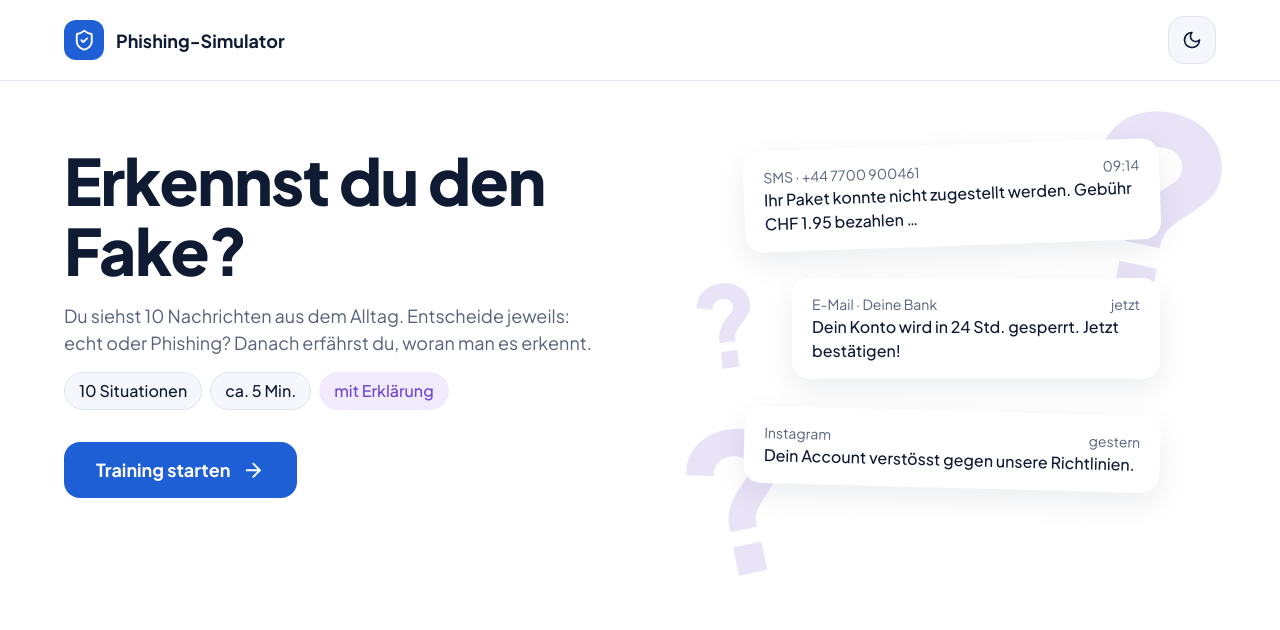
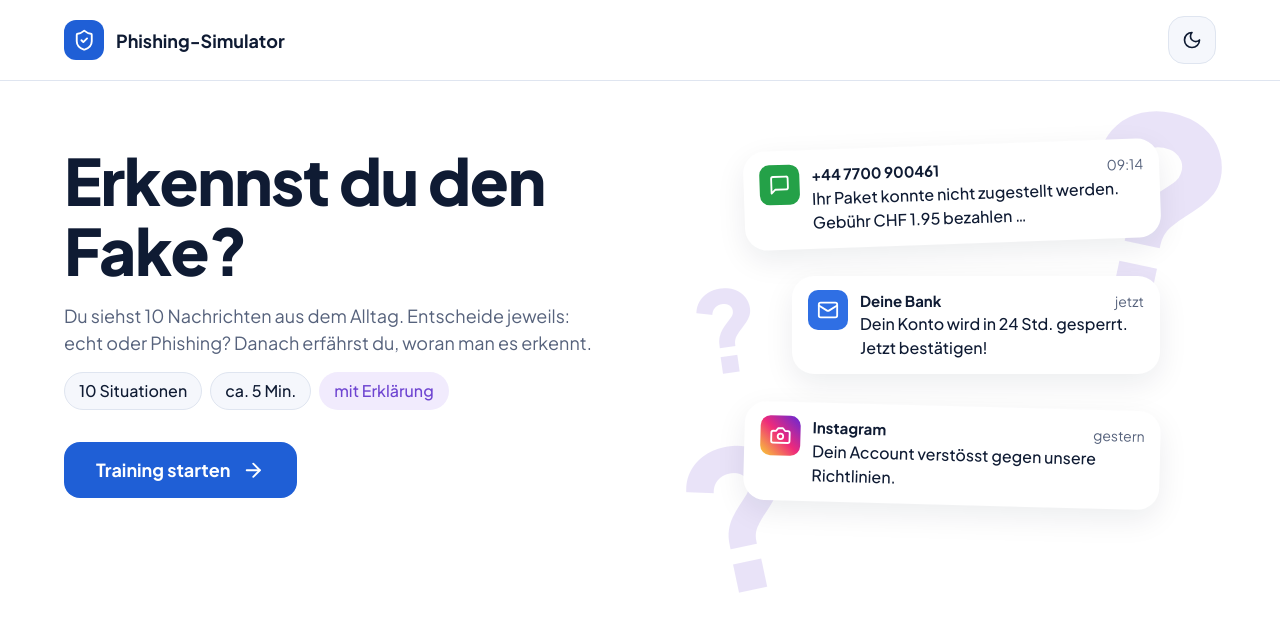
Before and after one commit to ricardo4raus/PhishingApp, a plain HTML site: page index.html in a window 1280 px wide. Drawn offline with Linux system fonts and the light colour scheme.

Commit message:
Beispielnachrichten auf der Startseite als Benachrichtigungen
- Die drei Beispielnachrichten sehen aus wie Benachrichtigungen auf dem
  Handy: App-Symbol links, Absender fett mit Zeit, Text darunter
- App-Symbole als neutrale Lucide-Icons auf farbigen Flächen (keine Logos):
  SMS eckige Sprechblase auf Grün, E-Mail Briefumschlag auf Blau,
  Instagram Kamera auf dem Instagram-Farbverlauf
- Farbverlauf als Variable --verlauf-instagram, auch für den Profilbild-Ring
- Dokumentation: app-aufbau, Änderungsprotokoll (inkl. Hash 14180f3)

```diff
--- a/css/style.css
+++ b/css/style.css
@@ -31,6 +31,11 @@
   --farbe-whatsapp-blase: #ffffff;
   --farbe-whatsapp-hinweis: #fff3c4;
   --farbe-instagram-blase: #efefef;
+  --verlauf-instagram: linear-gradient(45deg, #f9ce34, #ee2a7b, #6228d7);
+
+  --farbe-app-symbol: #ffffff;
+  --farbe-app-sms: #24a148;
+  --farbe-app-email: #2f6fe4;
 
   --radius-button: 16px;
   --radius-karte: 24px;
@@ -881,7 +886,7 @@ button {
   height: 44px;
   padding: 2px;
   border-radius: 50%;
-  background: linear-gradient(45deg, #f9ce34, #ee2a7b, #6228d7);
+  background: var(--verlauf-instagram);
 }
 
 .instagram__avatar-bild {
@@ -1037,22 +1042,58 @@ button {
 .vorschau {
   position: relative;
   display: none;
-  padding: 16px 20px;
-  border-radius: 18px;
+  grid-template-columns: 40px 1fr;
+  column-gap: 12px;
+  padding: 14px 16px;
+  border-radius: 22px;
   background-color: var(--farbe-blase);
   box-shadow: var(--schatten-karte);
 }
 
 .vorschau--haupt {
-  display: block;
+  display: grid;
+}
+
+.vorschau__app {
+  display: grid;
+  grid-row: span 2;
+  place-items: center;
+  width: 40px;
+  height: 40px;
+  border-radius: 10px;
+  color: var(--farbe-app-symbol);
+}
+
+.vorschau__app .icon {
+  width: 22px;
+  height: 22px;
+}
+
+.vorschau__app--sms {
+  background-color: var(--farbe-app-sms);
+}
+
+.vorschau__app--email {
+  background-color: var(--farbe-app-email);
+}
+
+.vorschau__app--instagram {
+  background: var(--verlauf-instagram);
 }
 
 .vorschau__kopf {
   display: flex;
   justify-content: space-between;
+  align-items: baseline;
   gap: 12px;
   color: var(--farbe-text-gedaempft);
   font-size: 0.875rem;
+}
+
+.vorschau__titel {
+  color: var(--farbe-text);
+  font-size: 0.9375rem;
+  font-weight: 700;
 }
 
 .vorschau__text {
@@ -1385,7 +1426,7 @@ button {
   }
 
   .vorschau {
-    display: block;
+    display: grid;
   }
 
   .vorschau--links {
--- a/index.html
+++ b/index.html
@@ -65,15 +65,24 @@
               <span class="illustration__fragezeichen illustration__fragezeichen--mittel">?</span>
               <span class="illustration__fragezeichen illustration__fragezeichen--klein">?</span>
               <div class="vorschau vorschau--links">
-                <p class="vorschau__kopf"><span>SMS · +44 7700 900461</span><span>09:14</span></p>
+                <span class="vorschau__app vorschau__app--sms">
+                  <svg class="icon" viewBox="0 0 24 24" aria-hidden="true"><path d="M21 15a2 2 0 0 1-2 2H7l-4 4V5a2 2 0 0 1 2-2h14a2 2 0 0 1 2 2z"/></svg>
+                </span>
+                <p class="vorschau__kopf"><span class="vorschau__titel">+44 7700 900461</span><span>09:14</span></p>
                 <p class="vorschau__text">Ihr Paket konnte nicht zugestellt werden. Gebühr CHF 1.95 bezahlen …</p>
               </div>
               <div class="vorschau vorschau--haupt vorschau--eingerueckt">
-                <p class="vorschau__kopf"><span>E-Mail · Deine Bank</span><span>jetzt</span></p>
+                <span class="vorschau__app vorschau__app--email">
+                  <svg class="icon" viewBox="0 0 24 24" aria-hidden="true"><rect width="20" height="16" x="2" y="4" rx="2"/><path d="m22 7-8.97 5.7a1.94 1.94 0 0 1-2.06 0L2 7"/></svg>
+                </span>
+                <p class="vorschau__kopf"><span class="vorschau__titel">Deine Bank</span><span>jetzt</span></p>
                 <p class="vorschau__text">Dein Konto wird in 24 Std. gesperrt. Jetzt bestätigen!</p>
               </div>
               <div class="vorschau vorschau--rechts">
-                <p class="vorschau__kopf"><span>Instagram</span><span>gestern</span></p>
+                <span class="vorschau__app vorschau__app--instagram">
+                  <svg class="icon" viewBox="0 0 24 24" aria-hidden="true"><path d="M14.5 4h-5L7 7H4a2 2 0 0 0-2 2v9a2 2 0 0 0 2 2h16a2 2 0 0 0 2-2V9a2 2 0 0 0-2-2h-3l-2.5-3z"/><circle cx="12" cy="13" r="3"/></svg>
+                </span>
+                <p class="vorschau__kopf"><span class="vorschau__titel">Instagram</span><span>gestern</span></p>
                 <p class="vorschau__text">Dein Account verstösst gegen unsere Richtlinien.</p>
               </div>
             </div>
```
Also changed, not shown: 2 other files.
